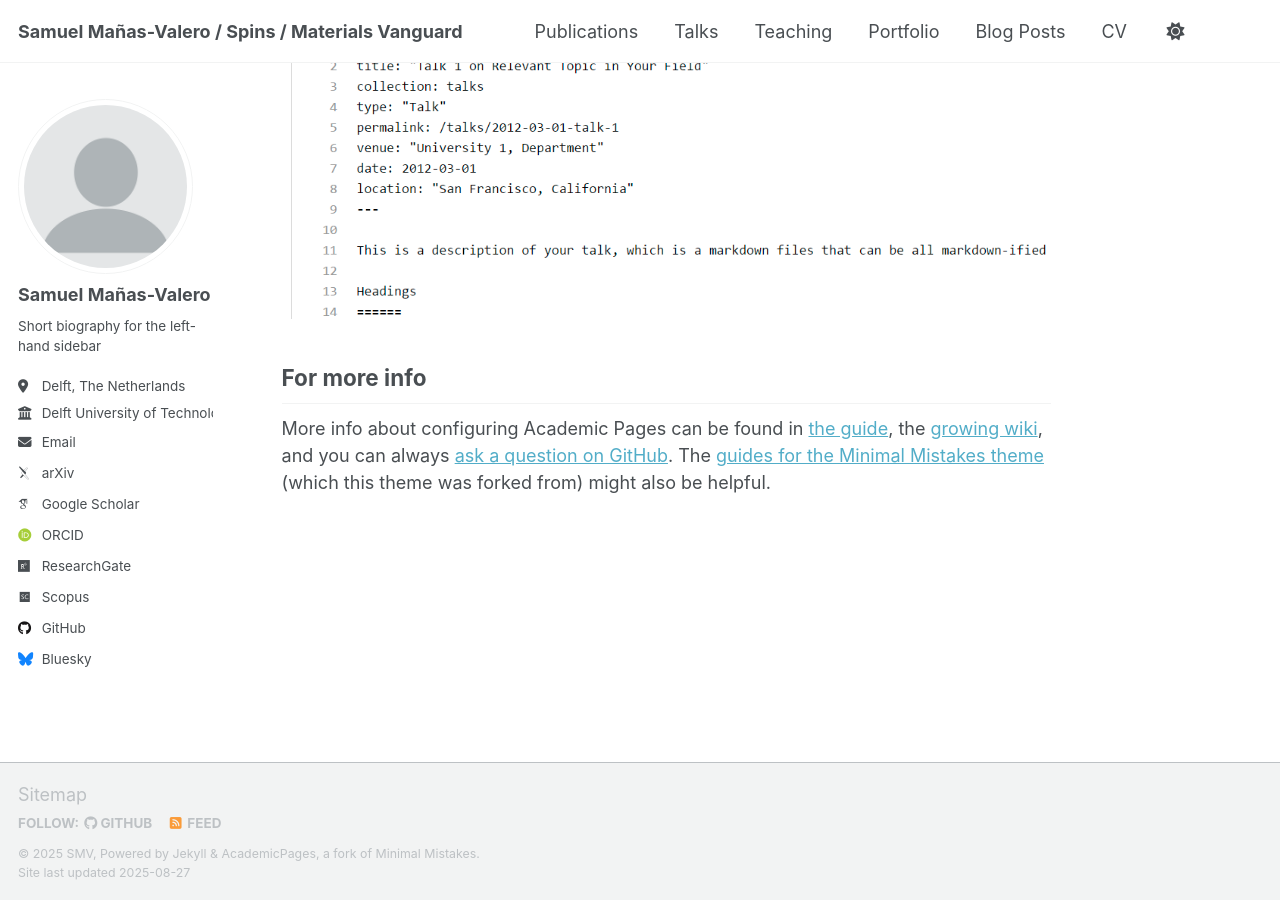
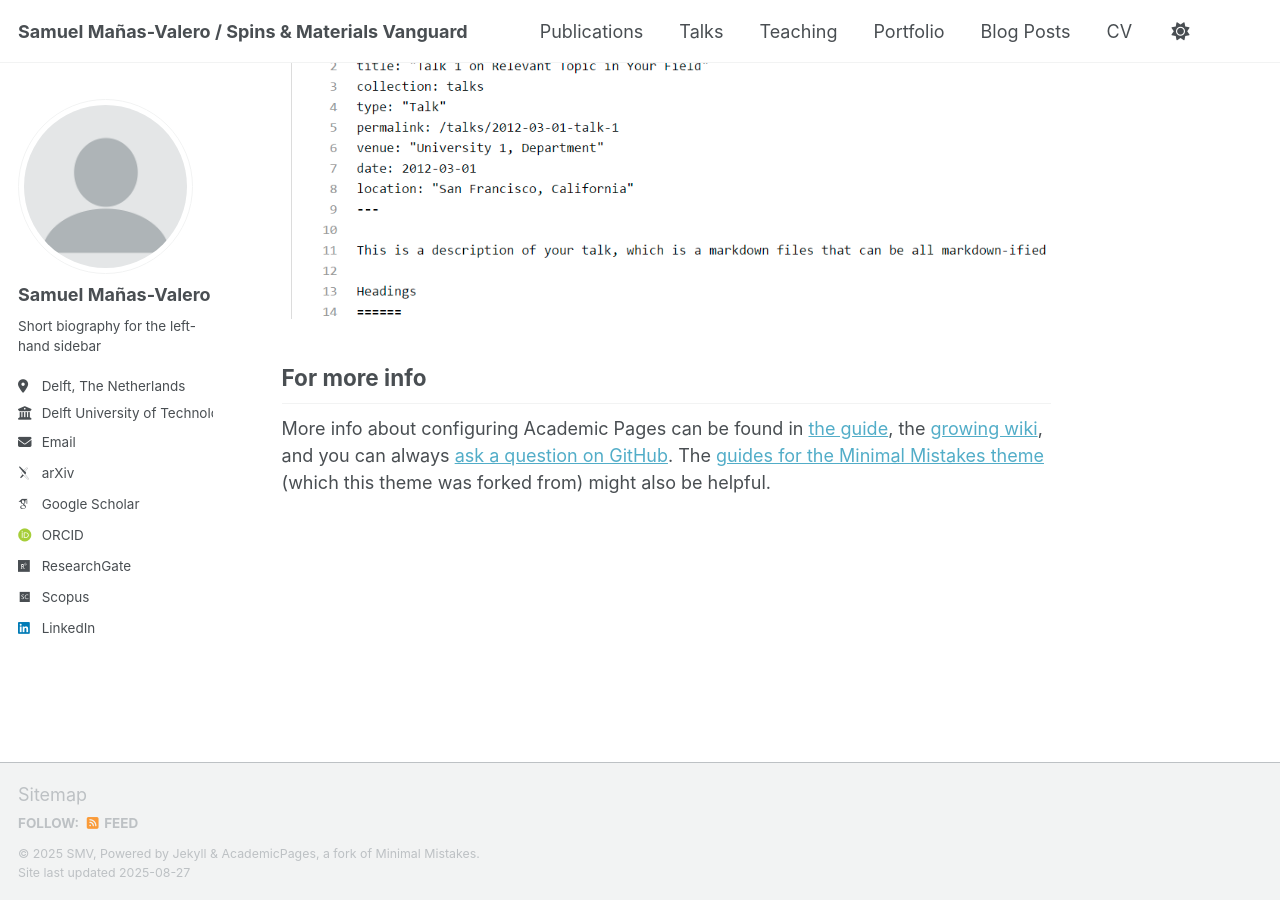
Before and after one commit to S-M-V/S-M-V, a Jekyll site: the page built from _pages/about.md, in a window 1280 px wide and 900 px high, scrolled down 2852 px. Built offline with Jekyll 4.4.1, drawn with Linux system fonts in a browser that asks for light colours; some web fonts are replaced; a script that is not in the unit is left out.

Commit message:
Update _config.yml

```diff
--- a/_config.yml
+++ b/_config.yml
@@ -9,7 +9,7 @@
 # Basic Site Settings
 locale                   : "en-US"
 site_theme               : "default" # Currently available options are "default", "air"
-title                    : "Samuel Mañas-Valero / Spins / Materials Vanguard"
+title                    : "Samuel Mañas-Valero / Spins & Materials Vanguard"
 title_separator          : "-"
 name                     : &name "SMV"
 description              : &description "personal description"
@@ -47,13 +47,13 @@ author:
   bitbucket        : # Username - Update with your username on the site
   codepen          : # Username
   dribbble         : # Username
-  github           : "academicpages"
+  github           : #"academicpages"
   kaggle           : # Username
   stackoverflow    : # User number or user number and name (i.e., use "1" or "1/jeff-atwood")
 
   # Social media
   artstation       : # Username
-  bluesky          : "bsky.app" # Replace this with you Bluesky username
+  bluesky          : #"bsky.app" # Replace this with you Bluesky username
   facebook         : # Username
   flickr           : # Username
   foursquare       : # Username
@@ -62,7 +62,7 @@ author:
   keybase          : # Username
   instagram        : # Username
   lastfm           : # Username
-  linkedin         : # Username
+  linkedin         : "https://www.linkedin.com/in/samuel-ma%C3%B1as-valero-964143317/"# Username
   mastodon         : # URL
   medium           : # URL
   pinterest        : # Username
```
